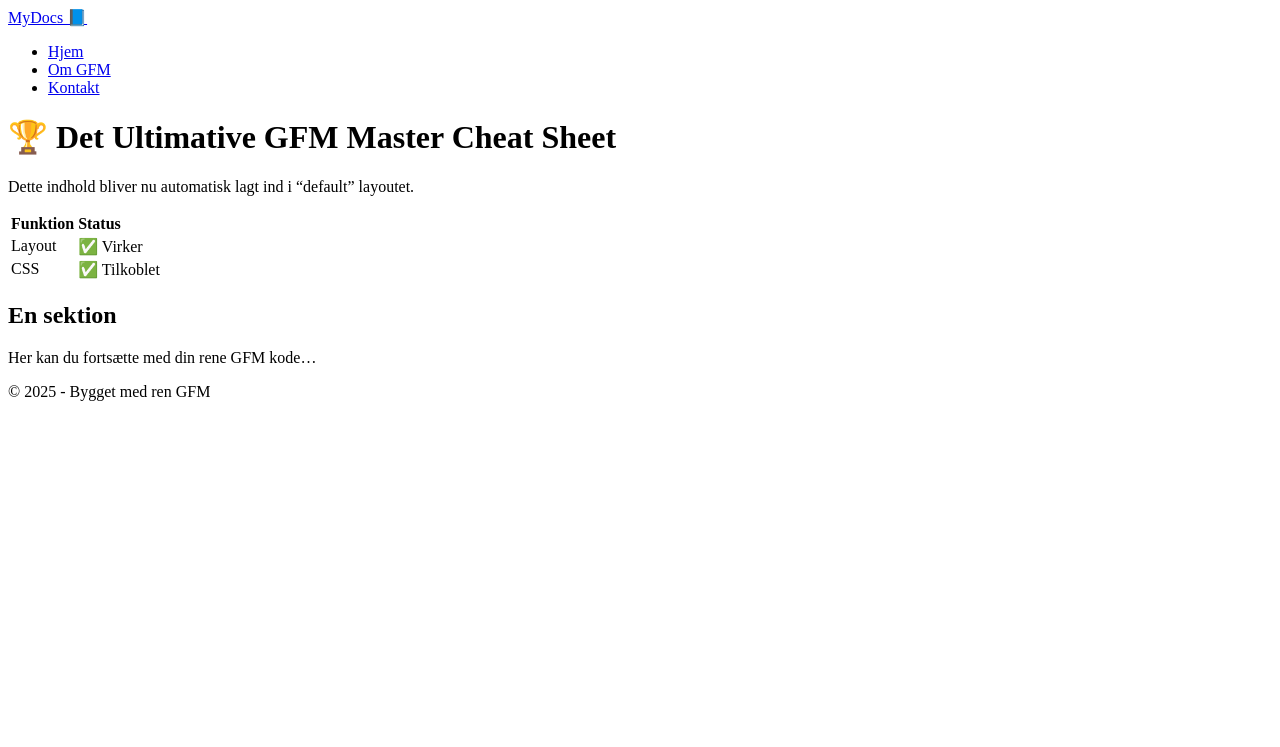
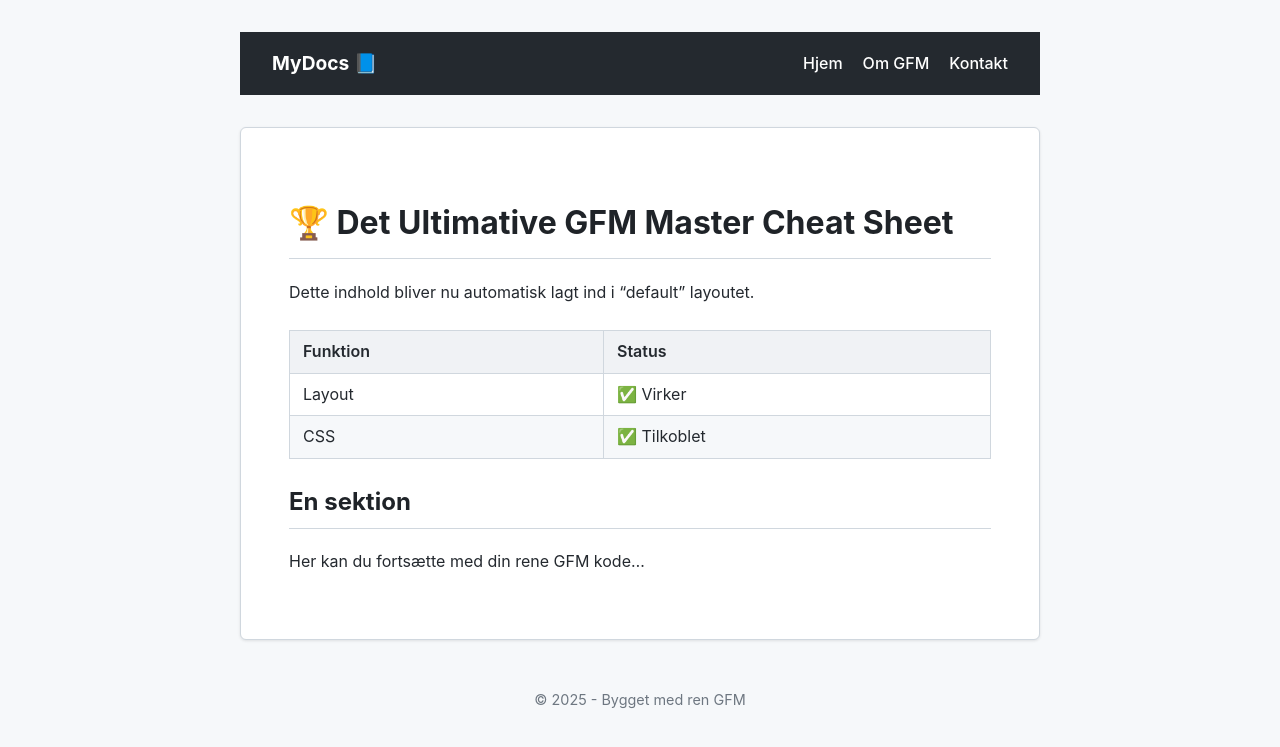
Before and after one commit to crasjens/Markdown, a Jekyll site: the page built from index.md, in a window 1280 px wide. Shown: the top 747 px of the page. Built offline with Jekyll 4.4.1, drawn with Linux system fonts in a browser that asks for light colours.

Commit message:
new paths

```diff
--- a/_layouts/default.html
+++ b/_layouts/default.html
@@ -4,7 +4,7 @@
     <meta charset="UTF-8">
     <meta name="viewport" content="width=device-width, initial-scale=1.0">
     <title>{{ page.title }}</title>
-    <link rel="stylesheet" href="{{ '/assets/style.css' | relative_url }}">
+    <link rel="stylesheet" href="{{ '/assets/css/style.css' | relative_url }}">
 </head>
 <body>
 
@@ -27,6 +27,6 @@
         <p>&copy; 2025 - Bygget med ren GFM</p>
     </footer>
 
-    <script src="{{ '/assets/scripts.js' | relative_url }}"></script>
+  <script src="{{ '/assets/scripts.js' | relative_url }}"></script>
 </body>
 </html>
```
